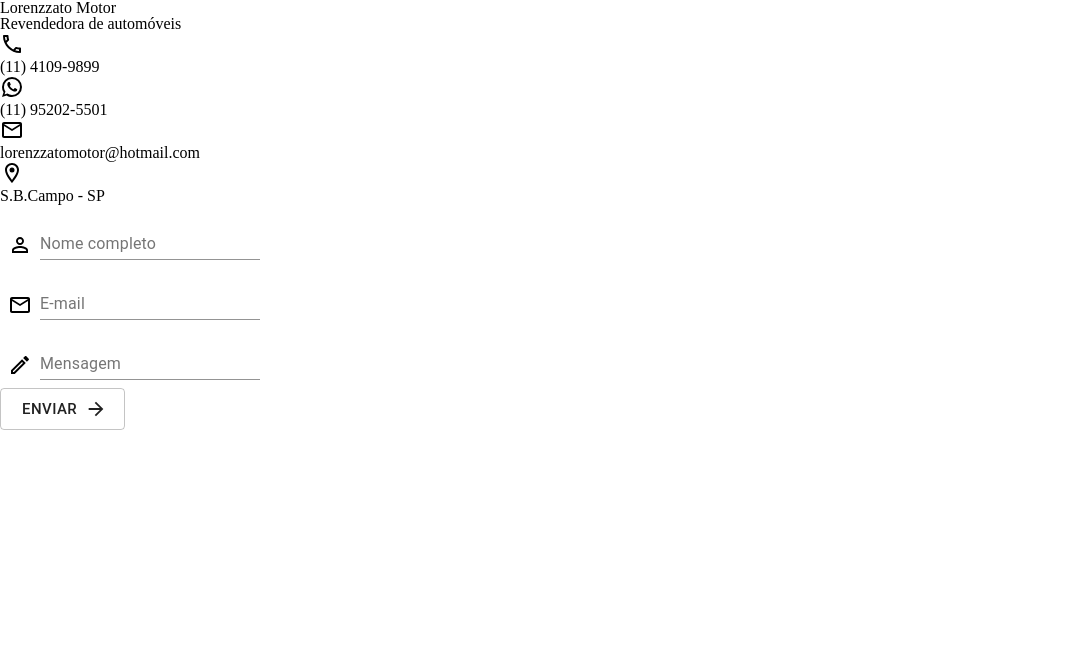
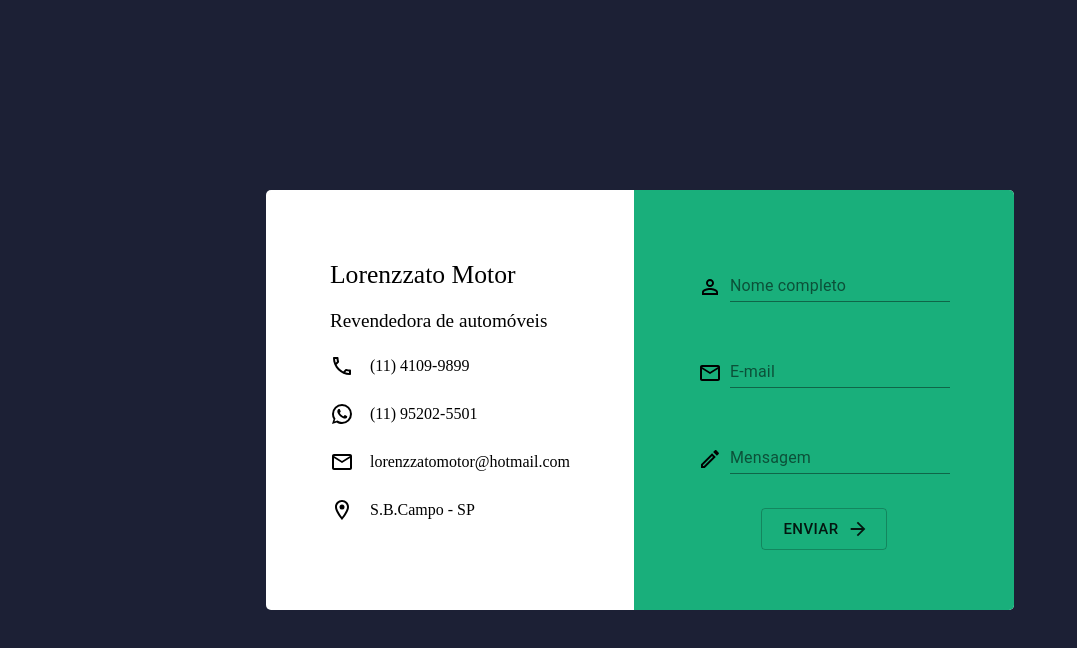
Before and after one commit to oceanoweb/lorenzzatomotor, a Gatsby site: page / in a window 1280 px wide. Shown: the whole page, without its empty margins (0-1077 px from the left). Built offline with nearby package versions, Linux system fonts and the light colour scheme; Gatsby itself is replaced by a stand-in of ours.

Commit message:
chore: update layout desktop

```diff
--- a/gatsby-config.js
+++ b/gatsby-config.js
@@ -2,6 +2,10 @@
   siteMetadata: {
     title: `Lorenzzato Motor`,
     description: `Revendedora de automóveis`,
+    email: `lorenzzatomotor@hotmail.com`,
+    mobilePhone: `(11) 95202-5501`,
+    comPhone: `(11) 4109-9899`,
+    city: `S.B.Campo - SP`,
     author: `@marquinhusgonc`,
   },
   plugins: [
--- /dev/null
+++ b/src/components/Form/index.js
@@ -0,0 +1,57 @@
+import React from "react"
+
+import Grid from "@material-ui/core/Grid"
+import Button from "@material-ui/core/Button"
+import TextField from "@material-ui/core/TextField"
+
+import MailOutlineIcon from "@material-ui/icons/MailOutline"
+import CreateOutlinedIcon from "@material-ui/icons/CreateOutlined"
+import ArrowForwardOutlinedIcon from "@material-ui/icons/ArrowForwardOutlined"
+import PersonOutlineOutlinedIcon from "@material-ui/icons/PersonOutlineOutlined"
+
+import * as S from "./styled"
+
+const Form = () => {
+  return (
+    <S.FormWrapped>
+      <Grid container spacing={1} alignItems="flex-end">
+        <Grid item>
+          <PersonOutlineOutlinedIcon />
+        </Grid>
+        <Grid item>
+          <TextField id="full-name" label="Nome completo" />
+        </Grid>
+      </Grid>
+
+      <Grid container spacing={1} alignItems="flex-end">
+        <Grid item>
+          <MailOutlineIcon />
+        </Grid>
+        <Grid item>
+          <TextField id="email" label="E-mail" />
+        </Grid>
+      </Grid>
+
+      <Grid container spacing={1} alignItems="flex-end">
+        <Grid item>
+          <CreateOutlinedIcon />
+        </Grid>
+        <Grid item>
+          <TextField id="message" label="Mensagem" />
+        </Grid>
+      </Grid>
+
+      <Grid container spacing={1} alignItems="flex-end" justify="center">
+        <Button
+          variant="outlined"
+          size="large"
+          endIcon={<ArrowForwardOutlinedIcon />}
+        >
+          Enviar
+        </Button>
+      </Grid>
+    </S.FormWrapped>
+  )
+}
+
+export default Form
--- /dev/null
+++ b/src/components/Form/styled.js
@@ -0,0 +1,10 @@
+import styled from "styled-components"
+
+export const FormWrapped = styled.section`
+  background: #19af7b;
+  border-radius: 0 5px 5px 0;
+  padding: 4rem;
+  display: flex;
+  flex-direction: column;
+  justify-content: space-between;
+`
--- /dev/null
+++ b/src/components/Info/index.js
@@ -0,0 +1,49 @@
+import React from "react"
+import PropTypes from "prop-types"
+
+import WhatsAppIcon from "@material-ui/icons/WhatsApp"
+import MailOutlineIcon from "@material-ui/icons/MailOutline"
+import PhoneOutlinedIcon from "@material-ui/icons/PhoneOutlined"
+import LocationOnOutlinedIcon from "@material-ui/icons/LocationOnOutlined"
+
+import * as S from "./styled"
+
+const Info = ({ title, description, email, mobilePhone, comPhone, city }) => (
+  <S.InfoWrapped>
+    <S.Title>{title}</S.Title>
+    <S.Description>{description}</S.Description>
+    <S.IconTextWrapper>
+      <PhoneOutlinedIcon />
+      <S.Text>
+        <S.Link href={`tel: ${comPhone}`}>{comPhone}</S.Link>
+      </S.Text>
+    </S.IconTextWrapper>
+    <S.IconTextWrapper>
+      <WhatsAppIcon />
+      <S.Text>
+        <S.Link href={`https://wa.me/5511952025501`}>{mobilePhone}</S.Link>
+      </S.Text>
+    </S.IconTextWrapper>
+    <S.IconTextWrapper>
+      <MailOutlineIcon />
+      <S.Text>
+        <S.Link href={`mailto: ${email}`}>{email}</S.Link>
+      </S.Text>
+    </S.IconTextWrapper>
+    <S.IconTextWrapper>
+      <LocationOnOutlinedIcon />
+      <S.Text>{city}</S.Text>
+    </S.IconTextWrapper>
+  </S.InfoWrapped>
+)
+
+Info.propTypes = {
+  title: PropTypes.string.isRequired,
+  description: PropTypes.string.isRequired,
+  comPhone: PropTypes.string.isRequired,
+  mobilePhone: PropTypes.string.isRequired,
+  email: PropTypes.string.isRequired,
+  city: PropTypes.string.isRequired,
+}
+
+export default Info
--- /dev/null
+++ b/src/components/Info/styled.js
@@ -0,0 +1,37 @@
+import styled from "styled-components"
+
+export const InfoWrapped = styled.section`
+  padding: 4rem;
+`
+
+export const Title = styled.h1`
+  font-size: 1.6rem;
+  margin: 0.5rem auto 1.5rem;
+`
+
+export const Description = styled.h2`
+  font-size: 1.2rem;
+  margin-bottom: 0.5rem;
+`
+
+export const IconTextWrapper = styled.div`
+  display: flex;
+  align-items: center;
+  margin: 1.5rem 0;
+`
+
+export const Text = styled.p`
+  font-size: 1rem;
+  font-weight: 300;
+  line-height: 1.4;
+  margin-left: 1rem;
+`
+
+export const Link = styled.a`
+  text-decoration: none;
+  color: #000;
+
+  &:hover {
+    color: #283f37;
+  }
+`
--- a/src/components/Layout/index.js
+++ b/src/components/Layout/index.js
@@ -1,14 +1,15 @@
 import React from "react"
 import PropTypes from "prop-types"
 
-import GlobalStyle from "../../styles/global"
+import GlobalStyles from "../../styles/global"
+import * as S from "./styled"
 
 const Layout = ({ children }) => {
   return (
-    <>
-      <GlobalStyle />
-      <main>{children}</main>
-    </>
+    <S.LayoutMain>
+      <GlobalStyles />
+      <S.LayoutWrapped>{children}</S.LayoutWrapped>
+    </S.LayoutMain>
   )
 }
 
--- /dev/null
+++ b/src/components/Layout/styled.js
@@ -0,0 +1,14 @@
+import styled from "styled-components"
+
+export const LayoutMain = styled.main`
+  background: var(--background);
+  min-height: 100vh;
+  display: flex;
+  align-items: center;
+  justify-content: center;
+`
+export const LayoutWrapped = styled.section`
+  background: #fff;
+  display: flex;
+  border-radius: 5px;
+`
--- a/src/pages/index.js
+++ b/src/pages/index.js
@@ -2,97 +2,45 @@
 
 import { useStaticQuery, graphql } from "gatsby"
 
-import { makeStyles } from "@material-ui/core/styles"
-
-import Grid from "@material-ui/core/Grid"
-import Button from "@material-ui/core/Button"
-import TextField from "@material-ui/core/TextField"
-
-import WhatsAppIcon from "@material-ui/icons/WhatsApp"
-import MailOutlineIcon from "@material-ui/icons/MailOutline"
-import PhoneOutlinedIcon from "@material-ui/icons/PhoneOutlined"
-import CreateOutlinedIcon from "@material-ui/icons/CreateOutlined"
-import LocationOnOutlinedIcon from "@material-ui/icons/LocationOnOutlined"
-import ArrowForwardOutlinedIcon from "@material-ui/icons/ArrowForwardOutlined"
-import PersonOutlineOutlinedIcon from "@material-ui/icons/PersonOutlineOutlined"
-
 import SEO from "../components/seo"
 import Layout from "../components/Layout"
-
-const useStyles = makeStyles(theme => ({
-  margin: {
-    margin: theme.spacing(1),
-  },
-}))
+import Info from "../components/Info"
+import Form from "../components/Form"
 
 const IndexPage = () => {
-  const classes = useStyles()
-
   const data = useStaticQuery(graphql`
     query SiteTitleQuery {
       site {
         siteMetadata {
           title
           description
+          email
+          mobilePhone
+          comPhone
+          city
         }
       }
     }
   `)
 
+  const {
+    site: {
+      siteMetadata: { title, description, email, mobilePhone, comPhone, city },
+    },
+  } = data
+
   return (
     <Layout>
       <SEO title="Home" />
-      <h1>{data.site.siteMetadata.title}</h1>
-      <h2>{data.site.siteMetadata.description}</h2>
-      <PhoneOutlinedIcon />
-      <p>(11) 4109-9899</p>
-      <WhatsAppIcon />
-      <p>(11) 95202-5501</p>
-      <MailOutlineIcon />
-      <p>lorenzzatomotor@hotmail.com</p>
-      <LocationOnOutlinedIcon />
-      <p>S.B.Campo - SP</p>
-
-      <div className={classes.margin}>
-        <Grid container spacing={1} alignItems="flex-end">
-          <Grid item>
-            <PersonOutlineOutlinedIcon />
-          </Grid>
-          <Grid item>
-            <TextField id="full-name" label="Nome completo" />
-          </Grid>
-        </Grid>
-      </div>
-
-      <div className={classes.margin}>
-        <Grid container spacing={1} alignItems="flex-end">
-          <Grid item>
-            <MailOutlineIcon />
-          </Grid>
-          <Grid item>
-            <TextField id="email" label="E-mail" />
-          </Grid>
-        </Grid>
-      </div>
-
-      <div className={classes.margin}>
-        <Grid container spacing={1} alignItems="flex-end">
-          <Grid item>
-            <CreateOutlinedIcon />
-          </Grid>
-          <Grid item>
-            <TextField id="message" label="Mensagem" />
-          </Grid>
-        </Grid>
-      </div>
-
-      <Button
-        variant="outlined"
-        size="large"
-        endIcon={<ArrowForwardOutlinedIcon />}
-      >
-        Enviar
-      </Button>
+      <Info
+        title={title}
+        description={description}
+        email={email}
+        mobilePhone={mobilePhone}
+        comPhone={comPhone}
+        city={city}
+      />
+      <Form />
     </Layout>
   )
 }
--- a/src/styles/global.js
+++ b/src/styles/global.js
@@ -1,11 +1,10 @@
 import { createGlobalStyle } from "styled-components"
 
-const GlobalStyle = createGlobalStyle`
+const GlobalStyles = createGlobalStyle`
 	/* http://meyerweb.com/eric/tools/css/reset/
 		v2.0 | 20110126
 		License: none (public domain)
 	*/
-
 	html, body, div, span, applet, object, iframe,
 	h1, h2, h3, h4, h5, h6, p, blockquote, pre,
 	a, abbr, acronym, address, big, cite, code,
@@ -49,6 +48,12 @@
 		border-collapse: collapse;
 		border-spacing: 0;
 	}
+	* {
+    box-sizing: border-box;
+  }
+	body {
+    --background: #1C2035;
+  }
 `
 
-export default GlobalStyle
+export default GlobalStyles
```
Lines whose indentation alone changed are shown as unchanged.
